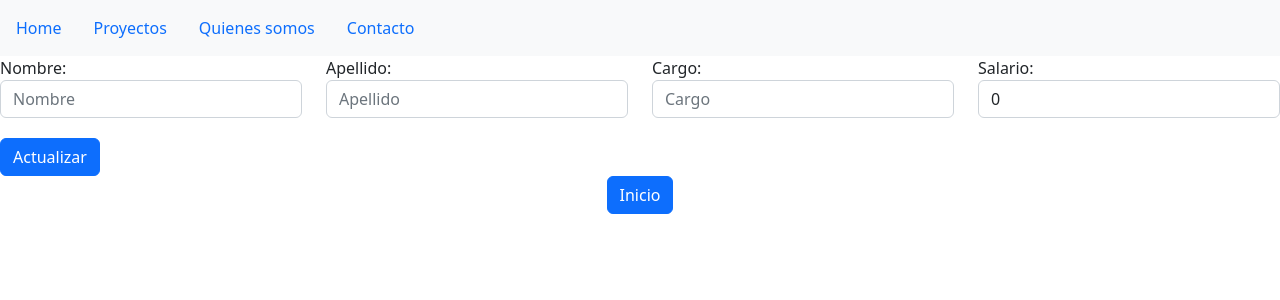
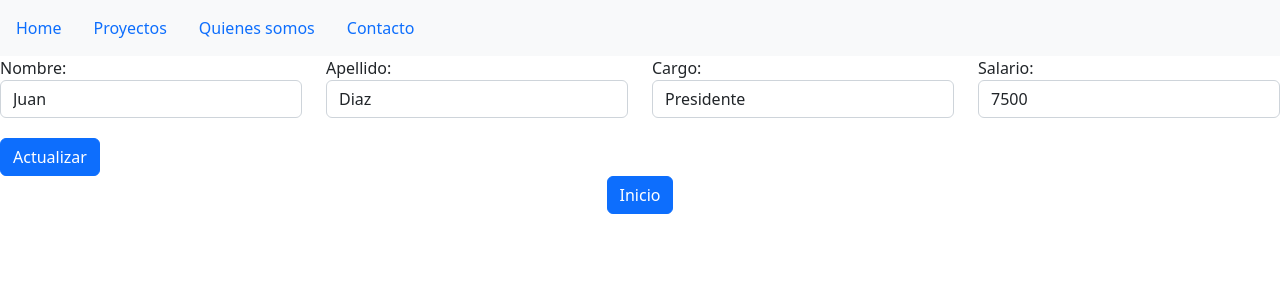
Before and after one commit to Fercho2022/app-empleados, an Angular app: page /actualiza/0 in a window 1280 px wide. Shown: the top 300 px of the page. Built offline with nearby package versions, Linux system fonts and the light colour scheme.

Commit message:
se realiza componente actualiza y se crea el metodo actualizaEmpleado() dentro del .actualizaComponent.ts.

```diff
--- a/src/app/actualiza-component/actualiza-component.component.html
+++ b/src/app/actualiza-component/actualiza-component.component.html
@@ -34,7 +34,7 @@
 
   <div class="col">
 
-      <button type="submit" class="btn btn-primary" (click)="agregarEmpleado()" style="margin-top: 20px ;">Actualizar</button>
+      <button type="submit" class="btn btn-primary" (click)="actualizaEmpleado()" style="margin-top: 20px ;">Actualizar</button>
 
   </div>
 
--- a/src/app/actualiza-component/actualiza-component.component.ts
+++ b/src/app/actualiza-component/actualiza-component.component.ts
@@ -1,5 +1,5 @@
 import { Component, OnInit } from '@angular/core';
-import { Router } from '@angular/router';
+import { ActivatedRoute, Router } from '@angular/router';
 import { Empleado } from '../empleado.model';
 import { EmpleadosService } from '../empleados.service';
 import { ServicioEmpleadosService } from '../servicio-empleados.service';
@@ -16,13 +16,15 @@ export class ActualizaComponentComponent implements OnInit {
   cuadroApellido:string="";
   cuadroCargo:string="";
   cuadroSalario:number=0;
+  empleados:Empleado[]=[];
+  indice:number;
 
-  empleados:Empleado[]=[];
   constructor(
 
     private ruta:Router,
     private miServicio:ServicioEmpleadosService,
-    private empleadosService:EmpleadosService
+    private empleadosService:EmpleadosService,
+    private route:ActivatedRoute
 
     ) {
 
@@ -32,6 +34,13 @@ export class ActualizaComponentComponent implements OnInit {
   ngOnInit(): void {
 
     this.empleados=this.empleadosService.empleados;
+    this.indice=this.route.snapshot.params['id'];
+    let empleado:Empleado=this.empleadosService.encontrarEmpleado(this.indice);
+    this.cuadroNombre=empleado.nombre;
+    this.cuadroApellido=empleado.apellido;
+    this.cuadroCargo=empleado.cargo;
+    this.cuadroSalario=empleado.salario;
+
   }
 
   volverHome(){
@@ -39,11 +48,11 @@ export class ActualizaComponentComponent implements OnInit {
     this.ruta.navigate(['']);
   }
 
-  agregarEmpleado(): void{
+  actualizaEmpleado(){
 
     let miEmpleado=new Empleado(this.cuadroNombre, this.cuadroApellido, this.cuadroCargo, this.cuadroSalario)
-    //this.miServicio.muestraMensaje("Nombre del empleado: " + miEmpleado.nombre);
-    this.empleadosService.agregarEmpleadoServicio(miEmpleado);
+
+    this.empleadosService.actualizarEmpleado(this.indice, miEmpleado);
     this.ruta.navigate(['']);
 
 
--- a/src/app/empleados.service.ts
+++ b/src/app/empleados.service.ts
@@ -30,4 +30,20 @@ export class EmpleadosService {
 
 
   }
+
+  encontrarEmpleado(i:number){
+    return this.empleados[i];
+
+  }
+
+  actualizarEmpleado(i:number, empleado:Empleado){
+     let empleadoModificado=this.empleados[i];
+     empleadoModificado.nombre=empleado.nombre;
+     empleadoModificado.apellido=empleado.apellido;
+     empleadoModificado.cargo=empleado.cargo;
+     empleadoModificado.salario=empleado.salario;
+
+
+
+  }
 }
```
